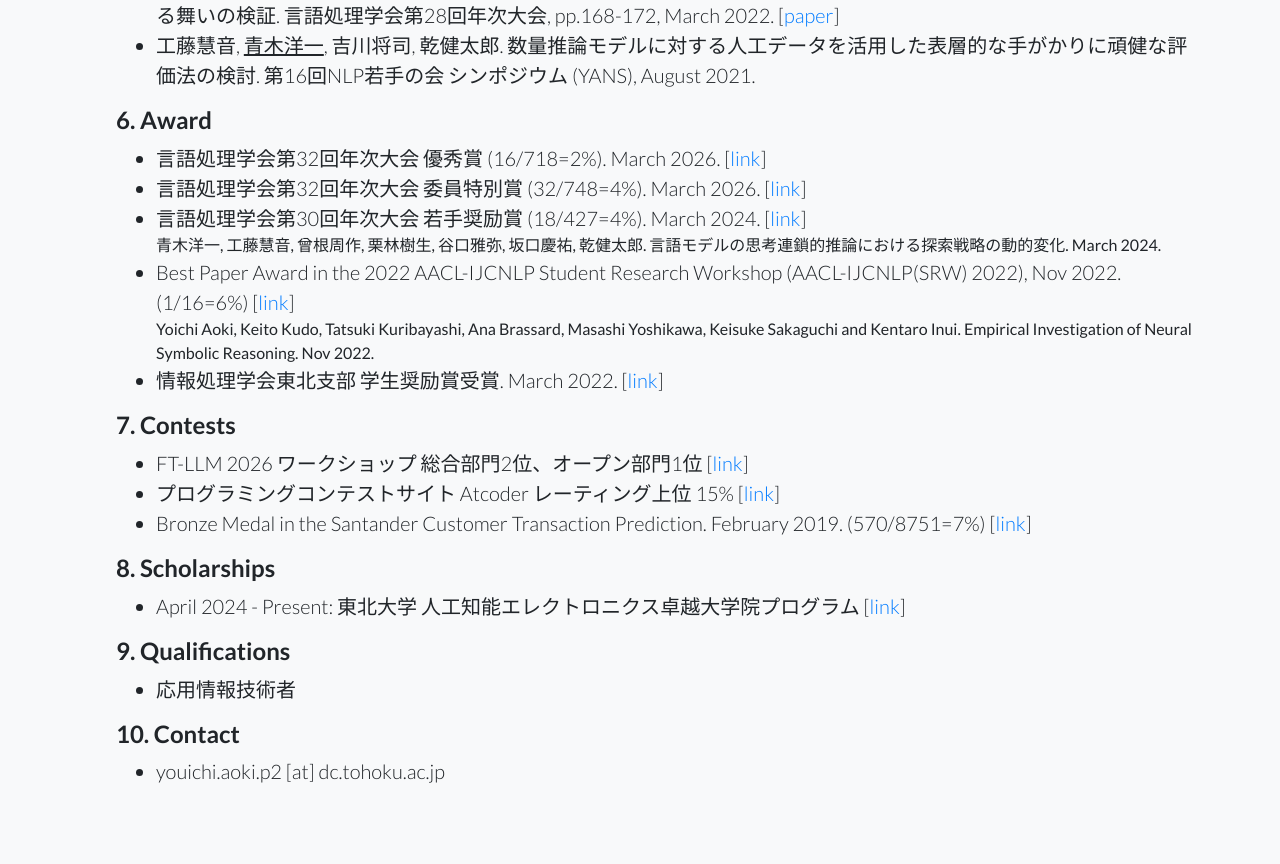
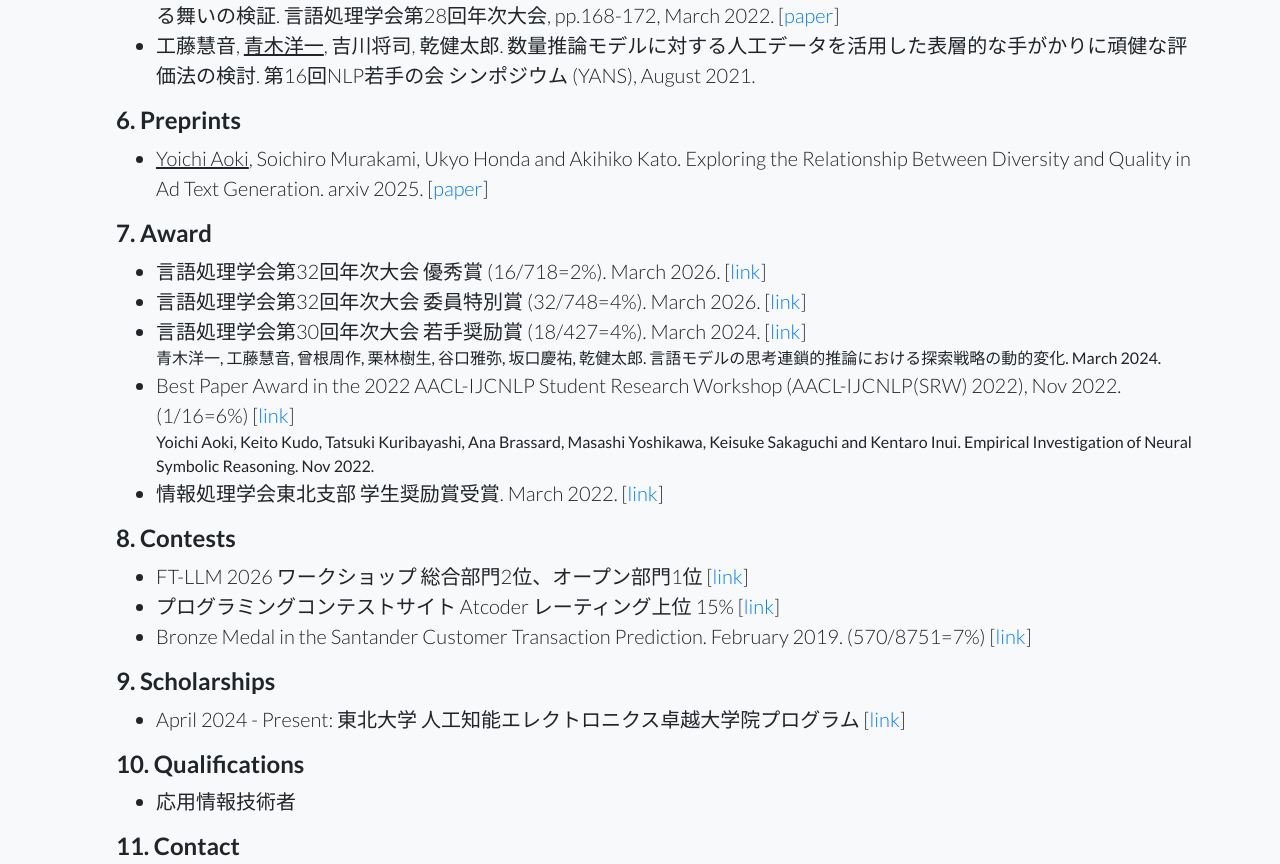
Before and after one commit to ao1neko/ao1neko.github.io, a website: page index.html in a window 1280 px wide. Shown: the part 2486-3350 px from the top of the page. Drawn offline with Linux system fonts and the light colour scheme.

Commit message:
研究発表リストにプレプリントを追加し、セクション番号を更新

```diff
--- a/index.html
+++ b/index.html
@@ -102,9 +102,17 @@
             </ul>
           </div>
         </div>
+          <div class="container">
+            <div class="mb-8">
+              <h4>6. Preprints </h4>
+            <ul>
+                <li class="lead mb-0"><u>Yoichi Aoki</u>, Soichiro Murakami, Ukyo Honda and Akihiko Kato. Exploring the Relationship Between Diversity and Quality in Ad Text Generation.  arxiv 2025. [<a href="https://arxiv.org/abs/2505.16418">paper</a>]</li>
+            </ul>
+          </div>
+        </div>
         <div class="container">
           <div class="mb-8">
-            <h4>6. Award</h4>
+            <h4>7. Award</h4>
             <ul>
               <li class="lead mb-0">言語処理学会第32回年次大会 優秀賞 (16/718=2%). March 2026. [<a href="https://www.anlp.jp/nlp2026/award.html">link</a>]</li>
               <li class="lead mb-0">言語処理学会第32回年次大会 委員特別賞 (32/748=4%). March 2026. [<a href="https://www.anlp.jp/nlp2026/award.html">link</a>]</li>
@@ -118,7 +126,7 @@
         </div>
         <div class="container">
           <div class="mb-8">
-            <h4>7. Contests</h4>
+            <h4>8. Contests</h4>
             <ul>
               <li class="lead mb-0">FT-LLM 2026 ワークショップ 総合部門2位、オープン部門1位 [<a href="https://llm-jp.github.io/tuning-competition/2026/workshop.html">link</a>]</li>
               <li class="lead mb-0">プログラミングコンテストサイト Atcoder レーティング上位 15% [<a href="https://atcoder.jp/users/aoneko">link</a>]</li>
@@ -128,7 +136,7 @@
         </div>
         <div class="container">
           <div class="mb-8">
-            <h4>8. Scholarships</h4>
+            <h4>9. Scholarships</h4>
             <ul>
               <li class="lead mb-0">April 2024 - Present: 東北大学 人工知能エレクトロニクス卓越大学院プログラム [<a href="https://www.aie.tohoku.ac.jp/">link</a>]</li>
             </ul>
@@ -136,7 +144,7 @@
         </div>
         <div class="container">
           <div class="mb-8">
-            <h4>9. Qualifications</h4>
+            <h4>10. Qualifications</h4>
             <ul>
               <li class="lead mb-0">応用情報技術者</li>
             </ul>
@@ -144,7 +152,7 @@
         </div>
         <div class="container">
           <div class="mb-8">
-            <h4>10. Contact</h4>
+            <h4>11. Contact</h4>
             <ul>
               <li class="lead mb-0">youichi.aoki.p2 [at] dc.tohoku.ac.jp</li>
             </ul>
```
